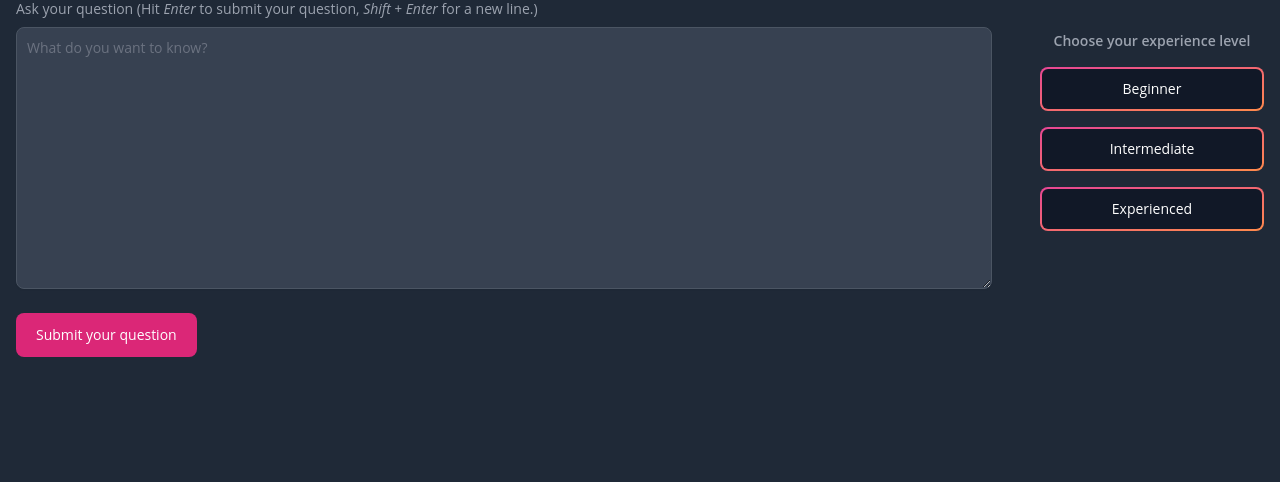
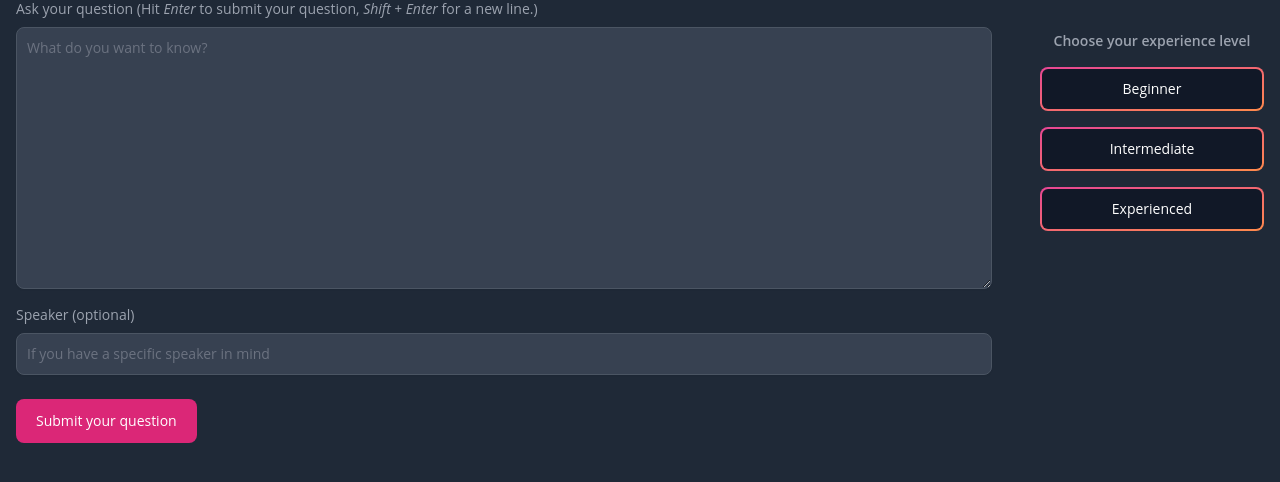
Before and after one commit to matthewrevell/devrel-chat, a Flask app: page / in a window 1280 px wide. Shown: the part 261-743 px from the top of the page. Run offline with Flask 3, Linux system fonts and the light colour scheme; some libraries are stand-ins or nearby versions.

Commit message:
Filtering by speaker seems to be working

```diff
--- a/app.py
+++ b/app.py
@@ -12,8 +12,8 @@ logger = logging.getLogger(__name__)
 
 load_dotenv()
 pineconeAPIKey = os.getenv('PINECONE_API_KEY')
-if not pineconeAPIKey:
-    raise ValueError("PINECONE_API_KEY not found in environment variables")
+if not pineconeAPIKey or pineconeAPIKey.strip() == '':
+    raise ValueError("PINECONE_API_KEY not found or empty in environment variables")
 
 app = Flask(__name__)
 
@@ -32,15 +32,22 @@ except FileNotFoundError:
 def home():
     if request.method == 'POST':
         try:
-            question = request.form['message']
+            question = request.form.get('message')
             experience_level = request.form.get('experience_level', 'beginner')
+            speaker = request.form.get('speaker')
+            if speaker:
+                speaker = speaker.lower().replace(' ', '-')
 
-            experience_prefix = prompts.get(experience_level, prompts['beginner'])
+            print("Speaker: ", speaker)
+
+            experience_prefix = prompts.get(experience_level)
             prompt_prefix = prompts.get('prefix')
-            print(f"Experience level: {experience_level}")
-            print(f"prefix: {experience_prefix}")
 
-            full_question = f"{prompt_prefix} {experience_prefix} {question}"
+
+            if experience_prefix:
+                full_question = f"{prompt_prefix} {experience_prefix} {question}"
+            else:
+                full_question = f"{prompt_prefix} {question}"
             print(f"Full question: {full_question}")
 
             # Get the assistant
@@ -73,10 +80,15 @@ def home():
 
             # Create message and get response
             msg = Message(content=full_question)
-            resp = assistant.chat(messages=[msg])
+            if speaker:
+                resp = assistant.chat(messages=[msg], filter={"author": speaker})
+            else:
+                resp = assistant.chat(messages=[msg])
 
             # Extract answer from response
             answer = resp['message']['content']
+
+            print("Answer: ", answer)
 
             html_content = markdown2.markdown(
                 answer,
--- a/templates/components/ask-form.html
+++ b/templates/components/ask-form.html
@@ -19,6 +19,16 @@
                             placeholder="What do you want to know?"
                             required
                         ></textarea>
+                        <div class="sm:col-span-2 mt-4">
+                            <label for="speaker" class="block mb-2 text-sm font-medium text-gray-400">Speaker (optional)</label>
+                            <input
+                                type="text"
+                                id="speaker"
+                                name="speaker"
+                                class="block p-2.5 w-full text-sm text-white bg-gray-700 rounded-lg shadow-sm border border-gray-600 focus:ring-primary-500 focus:border-primary-500"
+                                placeholder="If you have a specific speaker in mind"
+                            >
+                        </div>
 
                         {% include './components/progress.html' %}
                     </div>
```
